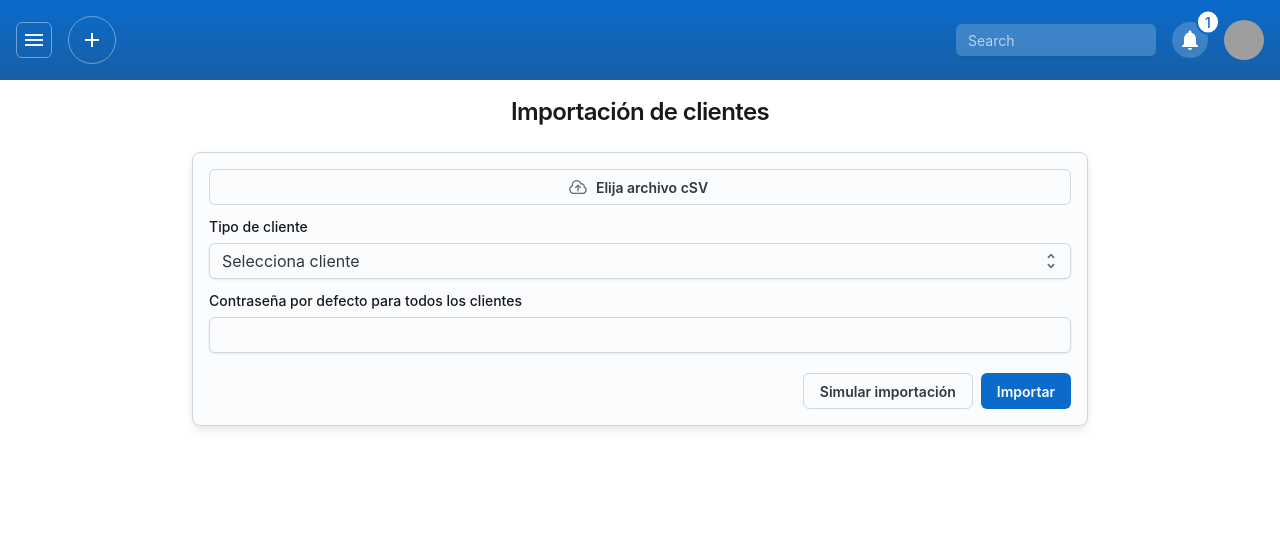
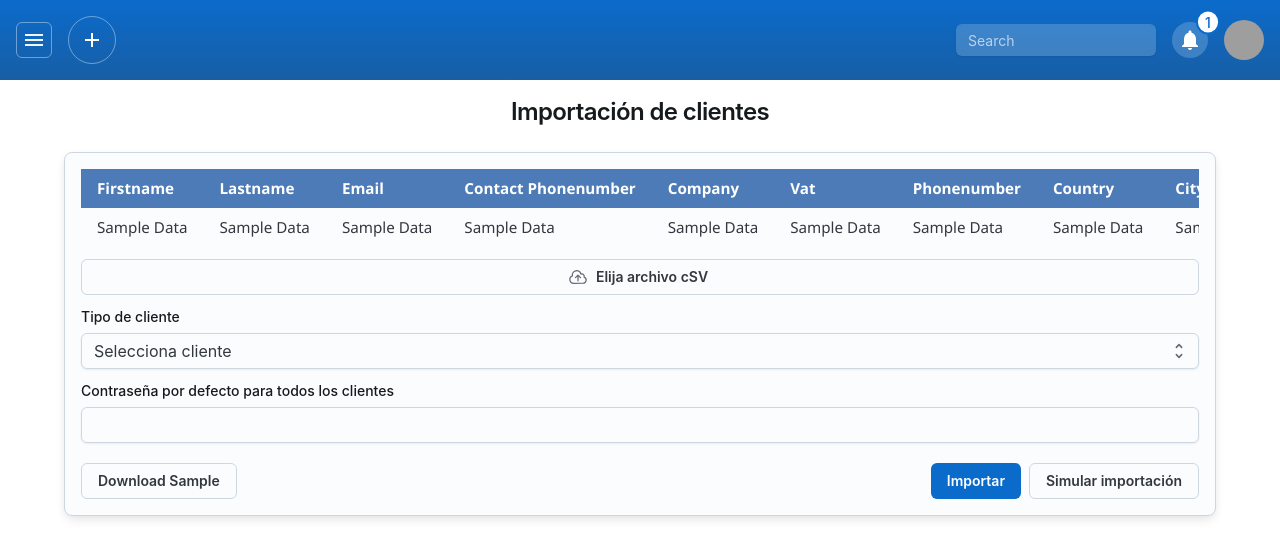
Before and after one commit to 123-edwin/CRM, a React app: page /CRM/importacion in a window 1280 px wide. Shown: the top 558 px of the page. Built offline with nearby package versions, Linux system fonts and the light colour scheme; grey boxes are pictures that could not be loaded; the HTML template or start-up script is replaced by a standard one.

Commit message:
importacion

```diff
--- a/src/components/Rutas/Rutas.jsx
+++ b/src/components/Rutas/Rutas.jsx
@@ -8,6 +8,8 @@ import { Tabla } from '@p/Tablero/Tabla';
 
 import { Miperfil } from '@p/Perfil/Miperfil';
 import { EditarPerfil } from '@p/Perfil/EditarPerfil';
+
+import { Tarea } from '@p/Tareas/Tarea';
 
 import { ContactosActivos } from '@p/Client/ContactosActivos';
 
@@ -23,6 +25,7 @@ export function Rutas() {
             <Route path="/importacion" component={ImportacionCliente} />
             <Route path="/factura" component={BillForm} />
             <Route path="/editarp" component={EditarPerfil} />
+            <Route path="/tareass" component={Tarea} />
         </>
     );
 }
--- a/src/components/navbar/NavBar.jsx
+++ b/src/components/navbar/NavBar.jsx
@@ -134,7 +134,7 @@ export function NavBar() {
   <List size="lg" component="nav" sx={{ flex: 'none', fontSize: 'xl', '& > div': { justifyContent: 'center', color: 'white' },}}>
 
     <Link href="/table"><ListItemButton sx={{color: '#ffffff'}}>Tablero</ListItemButton></Link>
-    <Link href="/"><ListItemButton sx={{color: '#ffffff'}}>Tareas</ListItemButton></Link>
+    <Link href="/tareass"><ListItemButton sx={{color: '#ffffff'}}>Tareas</ListItemButton></Link>
     <Link href="/"><ListItemButton sx={{color: '#ffffff'}}>Cliente</ListItemButton></Link>
     <Link href="/factura"><ListItemButton sx={{color: '#ffffff'}}>Facturación</ListItemButton></Link>
     <Link href="/"><ListItemButton sx={{color: '#ffffff'}}>Ventas</ListItemButton></Link>
--- a/src/pages/Client/Client.jsx
+++ b/src/pages/Client/Client.jsx
@@ -118,39 +118,21 @@ sx={{bgcolor: 'background.level1',borderRadius: 'sm',p: 2,my: 1.5,display: 'flex
           </Dropdown>
 
  <React.Fragment>
-      <Button variant="outlined" color="neutral" onClick={() => setOpen(true)}>
-        Acciones masivas
-      </Button>
+
+      <Button variant="outlined" color="neutral" onClick={() => setOpen(true)}> Acciones masivas</Button>
+
       <Modal open={open} onClose={() => setOpen(false)}>
-        <ModalDialog
-          aria-labelledby="nested-modal-title"
-          aria-describedby="nested-modal-description"
-          sx={(theme) => ({
-            [theme.breakpoints.only('xs')]: {
-              top: 'unset',
-              bottom: 0,
-              left: 0,
-              right: 0,
-              borderRadius: 0,
-              transform: 'none',
-              maxWidth: 'unset',
-            },
-          })}
-        >
-          <Typography id="nested-modal-title" level="h2">
-            Acciones masivas
-          </Typography>
+
+        <ModalDialog aria-labelledby="nested-modal-title" aria-describedby="nested-modal-description"
+          sx={(theme) => ({[theme.breakpoints.only('xs')]: {
+            top: 'unset',bottom: 0,left: 0,right: 0,borderRadius: 0,transform: 'none',maxWidth: 'unset', },})}>
+          <Typography id="nested-modal-title" level="h2">Acciones masivas</Typography>
           <Typography id="nested-modal-description" textColor="text.tertiary">
           <Checkbox label="Eliminación masiva" />
+
         <FormControl>
             <FormLabel>Tipo de cliente</FormLabel>
-  <Select
-    multiple
-    placeholder="Selecciona cliente"
-    onChange={(event, newValue) => {
-      console.log(newValue); // newValue será un array de los valores seleccionados
-    }}
-  >
+            <Select multiple placeholder="Selecciona cliente" onChange={(event, newValue) => {console.log(newValue); }}>
                 <Option value="one">Audiovisual</Option>
                 <Option value="two">Correos corporativos</Option>
                 <Option value="three">Diseño gráfico</Option>
@@ -169,31 +151,14 @@ sx={{bgcolor: 'background.level1',borderRadius: 'sm',p: 2,my: 1.5,display: 'flex
             </Select>
         </FormControl>
         </Typography>
-          <Box
-            sx={{
-              mt: 1,
-              display: 'flex',
-              gap: 1,
-              flexDirection: { xs: 'column', sm: 'row-reverse' },
-            }}
-          >
-            <Button variant="solid" color="primary" onClick={() => setOpen(false)}>
-              Confirmar
-            </Button>
-            <Button
-              variant="outlined"
-              color="neutral"
-              onClick={() => setOpen(false)}
-            >
-              Cancelar
-            </Button>
+
+          <Box sx={{mt: 1,display: 'flex',gap: 1,flexDirection: { xs: 'column', sm: 'row-reverse' },}}>
+            <Button variant="solid" color="primary" onClick={() => setOpen(false)}>Confirmar</Button>
+            <Button variant="outlined"color="neutral" onClick={() => setOpen(false)}>Cancelar</Button>
           </Box>
         </ModalDialog>
       </Modal>
     </React.Fragment>
-
-
-
 
 
             <Button><img src={refreshIcon} alt="Refresh" className="refresh-icon" /></Button>
--- a/src/pages/Client/ImportacionCliente.jsx
+++ b/src/pages/Client/ImportacionCliente.jsx
@@ -1,3 +1,4 @@
+import './ImportacionClientes.css';
 import Card from '@mui/joy/Card';
 import SvgIcon from '@mui/joy/SvgIcon';
 import Button from '@mui/joy/Button';
@@ -11,16 +12,7 @@ import { styled } from '@mui/joy';
 import Option from '@mui/joy/Option';
 
 const VisuallyHiddenInput = styled('input')`
-  clip: rect(0 0 0 0);
-  clip-path: inset(50%);
-  height: 1px;
-  overflow: hidden;
-  position: absolute;
-  bottom: 0;
-  left: 0;
-  white-space: nowrap;
-  width: 1px;
-`;
+  clip: rect(0 0 0 0); clip-path: inset(50%); height: 1px; overflow: hidden; position: absolute; bottom: 0; left: 0; white-space: nowrap; width: 1px;`;
 
 
 export function ImportacionCliente() {
@@ -28,36 +20,159 @@ export function ImportacionCliente() {
     return (
         <>
 
+        {/*Titulo*/}
+
         <Box sx={{ display: 'flex', justifyContent: 'center', mt: 2 }}>
             <Typography level="h3">Importación de clientes</Typography>
         </Box>
 
-        <Card sx={{width:'70%', mx: 'auto', p: 2, borderRadius: 'md', boxShadow: 'md', overflowX: 'auto', mt: 3 }}>
+<Card sx={{width:'90%', mx: 'auto', p: 2, borderRadius: 'md', boxShadow: 'md', overflowX: 'auto', mt: 3 }}>
 
-<Button
-component="label" role={undefined} tabIndex={-1} variant="outlined" color="neutral"
-startDecorator={
+{/*TABLA*/}
+
+<div className='only-table'>
+    <table className="table">
+
+                <thead>
+                    <tr>
+                        <th>Firstname</th>
+                        <th>Lastname</th>
+                        <th>Email</th>
+                        <th>Contact phonenumber</th>
+                        <th>Company</th>
+                        <th>Vat</th>
+                        <th>Phonenumber</th>
+                        <th>Country</th>
+                        <th>City</th>
+                        <th>Zip</th>
+                        <th>State</th>
+                        <th>Address</th>
+                        <th>Website</th>
+                        <th>Billing street</th>
+                        <th>Billing city</th>
+                        <th>Billing state</th>
+                        <th>Billing zip</th>
+                        <th>Billing country</th>
+                        <th>Shipping street</th>
+                        <th>Shipping city</th>
+                        <th>Shipping state</th>
+                        <th>Shipping zip</th>
+                        <th>Shipping country</th>
+                        <th>Longitude</th>
+                        <th>Latitude</th>
+                        <th>Stripe id</th>
+                        <th>Razón Social</th>
+                        <th>RFC</th>
+                        <th>Dominio</th>
+                        <th>Respaldo y renovación de sitio web</th>
+                        <th>Plan de diseño web</th>
+                        <th>Plan de redes sociales</th>
+                        <th>Diseño gráfico</th>
+                        <th>Producción</th>
+                        <th>Tipo de servicio web contratado</th>
+                        <th>Instagram usuario</th>
+                        <th>Instagram contraseña</th>
+                        <th>Tiktok usuario</th>
+                        <th>Tiktok contraseña</th>
+                        <th>Youtube usuario</th>
+                        <th>Youtube contraseña</th>
+                        <th>Fecha inicio redes sociales</th>
+                        <th>Fecha renovación de redes sociales</th>
+                        <th>Servidor ubicación</th>
+                        <th>Dominio ubicación</th>
+                        <th>Usuario servidor</th>
+                        <th>Contraseña Servidor</th>
+                        <th>Wordpress Usuario</th>
+                        <th>Wordpress Contraseña</th>
+                        <th>Fecha inicio dominio</th>
+                        <th>Fecha termino dominio</th>
+                        <th>Fecha inicio servidor</th>
+                        <th>Observaciones</th>
+                        <th>Correos electrónicos corporativos</th>
+                    </tr>
+                </thead>
+
+                <tbody>
+                    <tr>
+                        <td>Sample Data</td>
+                        <td>Sample Data</td>
+                        <td>Sample Data</td>
+                        <td>Sample Data</td>
+                        <td>Sample Data</td>
+                        <td>Sample Data</td>
+                        <td>Sample Data</td>
+                        <td>Sample Data</td>
+                        <td>Sample Data</td>
+                        <td>Sample Data</td>
+                        <td>Sample Data</td>
+                        <td>Sample Data</td>
+                        <td>Sample Data</td>
+                        <td>Sample Data</td>
+                        <td>Sample Data</td>
+                        <td>Sample Data</td>
+                        <td>Sample Data</td>
+                        <td>Sample Data</td>
+                        <td>Sample Data</td>
+                        <td>Sample Data</td>
+                        <td>Sample Data</td>
+                        <td>Sample Data</td>
+                        <td>Sample Data</td>
+                        <td>Sample Data</td>
+                        <td>Sample Data</td>
+                        <td>Sample Data</td>
+                        <td>Sample Data</td>
+                        <td>Sample Data</td>
+                        <td>Sample Data</td>
+                        <td>Sample Data</td>
+                        <td>Sample Data</td>
+                        <td>Sample Data</td>
+                        <td>Sample Data</td>
+                        <td>Sample Data</td>
+                        <td>Sample Data</td>
+                        <td>Sample Data</td>
+                        <td>Sample Data</td>
+                        <td>Sample Data</td>
+                        <td>Sample Data</td>
+                        <td>Sample Data</td>
+                        <td>Sample Data</td>
+                        <td>Sample Data</td>
+                        <td>Sample Data</td>
+                        <td>Sample Data</td>
+                        <td>Sample Data</td>
+                        <td>Sample Data</td>
+                        <td>Sample Data</td>
+                        <td>Sample Data</td>
+                        <td>Sample Data</td>
+                        <td>Sample Data</td>
+                        <td>Sample Data</td>
+                        <td>Sample Data</td>
+                        <td>Sample Data</td>
+                        <td>Sample Data</td>
+                    </tr>
+                </tbody>
+            </table>
+
+        </div>
+
+
+
+    {/*Boton para seleccionar archivo*/}
+
+    <Button component="label" role={undefined} tabIndex={-1} variant="outlined" color="neutral" startDecorator={
         <SvgIcon>
             <svg xmlns="http://www.w3.org/2000/svg" fill="none" viewBox="0 0 24 24" strokeWidth={1.5} stroke="currentColor" >
             <path strokeLinecap="round" strokeLinejoin="round"
             d="M12 16.5V9.75m0 0l3 3m-3-3l-3 3M6.75 19.5a4.5 4.5 0 01-1.41-8.775 5.25 5.25 0 0110.233-2.33 3 3 0 013.758 3.848A3.752 3.752 0 0118 19.5H6.75z"/>
             </svg>
-</SvgIcon>}>
- Elija archivo cSV
+        </SvgIcon>}>Elija archivo cSV
     <VisuallyHiddenInput type="file" />
     </Button>
 
-
+    {/*Form para seleccionar tipo de cliente*/}
 
     <FormControl>
         <FormLabel>Tipo de cliente</FormLabel>
-  <Select
-    multiple
-    placeholder="Selecciona cliente"
-    onChange={(event, newValue) => {
-      console.log(newValue); // newValue será un array de los valores seleccionados
-    }}
-  >
+        <Select multiple placeholder="Selecciona cliente" onChange={(event, newValue) => {console.log(newValue);}}>
             <Option value="one">Audiovisual</Option>
             <Option value="two">Correos corporativos</Option>
             <Option value="three">Diseño gráfico</Option>
@@ -76,30 +191,28 @@ startDecorator={
         </Select>
     </FormControl>
 
+    {/*Poner contraseña*/}
 
     <FormControl>
         <FormLabel>Contraseña por defecto para todos los clientes</FormLabel>
         <Input required type="text"></Input>
     </FormControl>
 
-<Box
-            sx={{
-              mt: 1,
-              display: 'flex',
-              gap: 1,
-              flexDirection: { xs: 'column', sm: 'row-reverse' },
-            }}
-          >
-        <Button variant="solid" color="primary">
-              Importar
-            </Button>
-            <Button
-              variant="outlined"
-              color="neutral"
-            >
-              Simular importación
-            </Button></Box>
+    {/*Botones*/}
+
+<Box sx={{mt: 1,display: 'flex',justifyContent: 'space-between',alignItems: 'center',flexDirection: { xs: 'column', sm: 'row' }}}>
+  {/* Botón a la izquierda */}
+  <Button variant="outlined" color="neutral">Download Sample</Button>
+
+  {/* Botones a la derecha */}
+  <Box sx={{display: 'flex',gap: 1,mt: { xs: 1, sm: 0 },}}>
+    <Button variant="solid" color="primary">Importar</Button>
+    <Button variant="outlined" color="neutral">Simular importación</Button>
+  </Box>
+</Box>
+
 
 </Card>
+
         </>
     )};
--- /dev/null
+++ b/src/pages/Client/ImportacionClientes.css
@@ -0,0 +1,41 @@
+.only-table {
+  width: 100%;
+  overflow-x: auto;
+}
+
+/* Tabla que puede expandirse horizontalmente */
+.table {
+  width: max-content;
+  border-collapse: collapse;
+  font-family: 'Segoe UI', Tahoma, Geneva, Verdana, sans-serif;
+  font-size: 0.95rem;
+}
+
+/* Encabezado */
+.table thead {
+  background-color: #4c7bb8;
+  color: #fff;
+}
+
+.table thead th {
+  text-transform: capitalize;
+  padding: 8px 16px;
+  white-space: nowrap;
+  text-align: left;
+  overflow: hidden;
+  text-overflow: ellipsis;
+}
+
+/* Celdas normales */
+.table td {
+  padding: 8px 16px;
+  white-space: nowrap;
+  text-align: left;
+  overflow: hidden;
+  text-overflow: ellipsis;
+}
+
+/* Última fila sin borde inferior si quieres */
+.table tbody tr:last-child {
+  border-bottom: none;
+}
--- /dev/null
+++ b/src/pages/Tareas/Tarea.jsx
@@ -0,0 +1,50 @@
+import Card from '@mui/joy/Card';
+import Typography from '@mui/joy/Typography';
+import Stack from '@mui/joy/Stack';
+
+export function Tarea() {
+
+    return (
+        <>
+
+<Stack direction="row" spacing={2} sx={{ flexWrap: 'wrap', justifyContent: 'center', mt: 4 }}>
+
+      <Card variant="outlined" sx={{ maxWidth: 300, minWidth: 200}}>
+      <Typography>
+          Lunes
+        </Typography>
+      </Card>
+
+      <Card variant="outlined" sx={{ maxWidth: 300, minWidth: 250 }}>
+      <Typography>
+          Martes
+        </Typography>
+      </Card>
+
+      <Card variant="outlined" sx={{ maxWidth: 300, minWidth: 250 }}>
+      <Typography>
+          Miercoles
+        </Typography>
+      </Card>
+
+      <Card variant="outlined" sx={{ maxWidth: 300, minWidth: 250 }}>
+      <Typography>
+          Jueves
+        </Typography>
+      </Card>
+
+      <Card variant="outlined" sx={{ maxWidth: 300, minWidth: 250 }}>
+      <Typography>
+          Viernes
+        </Typography>
+      </Card>
+
+      <Card variant="outlined" sx={{ maxWidth: 300, minWidth: 250 }}>
+      <Typography>
+          Sabado
+        </Typography>
+      </Card>
+
+    </Stack>
+        </>
+    )};
```
Lines whose indentation alone changed are shown as unchanged.
